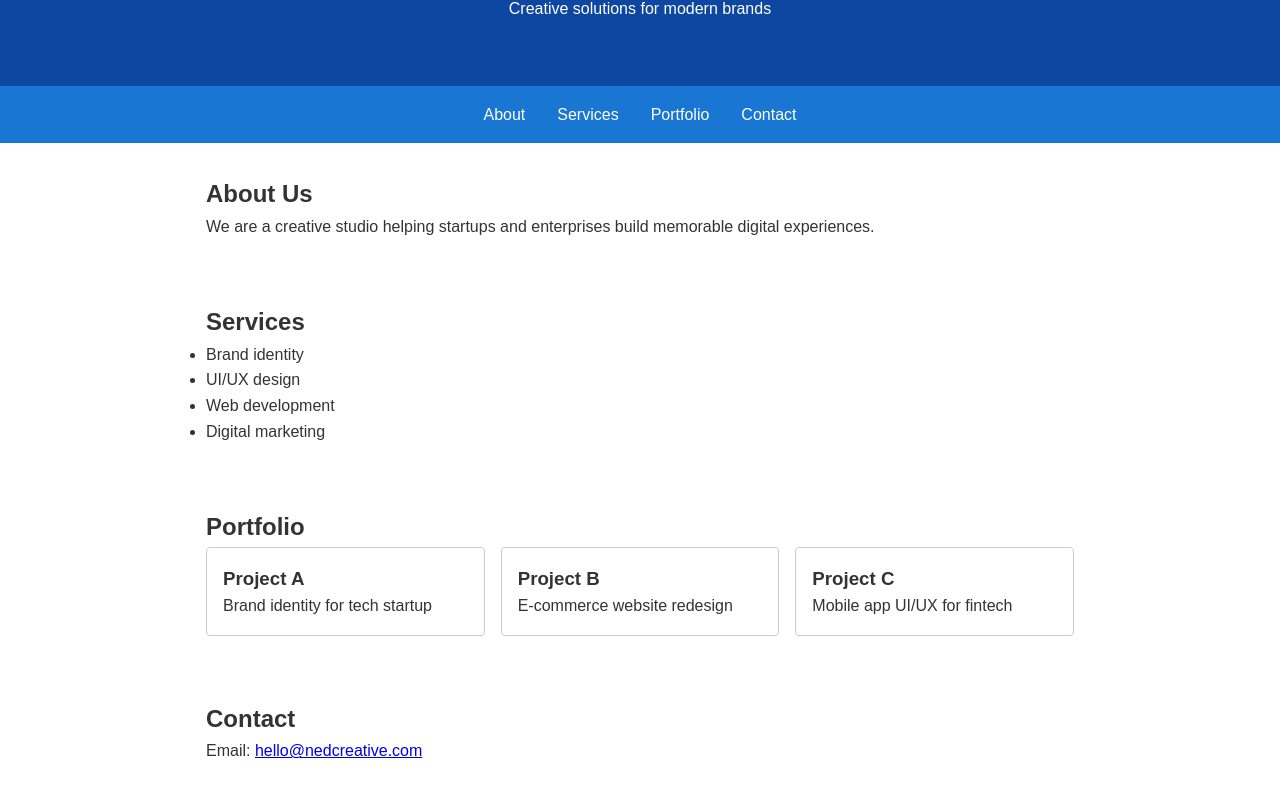
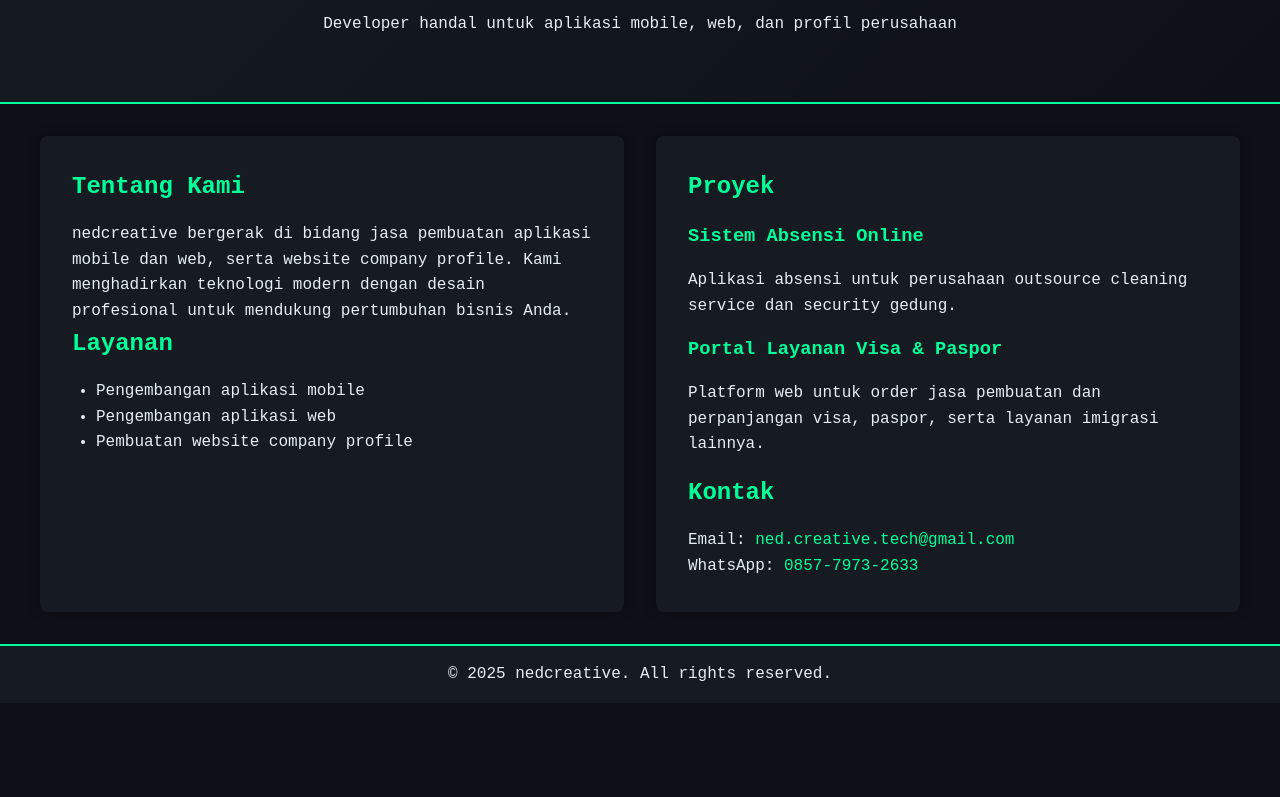
Before and after one commit to altned/nedcreative, a website: page index.html in a window 1280 px wide. Shown: the part 119-916 px from the top of the page. After the commit the page ends 822 px from the top, so only its background shows below. Drawn offline with Linux system fonts and the light colour scheme.

Commit message:
Format about section text

```diff
--- a/index.html
+++ b/index.html
@@ -1,63 +1,56 @@
 <!DOCTYPE html>
-<html lang="en">
+<html lang="id">
 <head>
   <meta charset="UTF-8" />
   <meta name="viewport" content="width=device-width, initial-scale=1.0" />
-  <title>nedcreative | Creative Solutions</title>
+  <meta name="description" content="nedcreative - jasa pembuatan aplikasi mobile, web, dan company profile" />
+  <title>nedcreative | Mobile & Web Solutions</title>
   <link rel="stylesheet" href="style.css" />
 </head>
 <body>
-  <header class="hero">
-    <h1>nedcreative</h1>
-    <p>Creative solutions for modern brands</p>
+  <header class="hero animate">
+    <h1>&lt;nedcreative/&gt;</h1>
+    <p>Developer handal untuk aplikasi mobile, web, dan profil perusahaan</p>
   </header>
 
-  <nav class="navbar">
-    <ul>
-      <li><a href="#about">About</a></li>
-      <li><a href="#services">Services</a></li>
-      <li><a href="#portfolio">Portfolio</a></li>
-      <li><a href="#contact">Contact</a></li>
-    </ul>
-  </nav>
-
+  <main class="columns">
+    <div class="column animate">
       <section id="about">
-    <h2>About Us</h2>
-    <p>We are a creative studio helping startups and enterprises build memorable digital experiences.</p>
+        <h2>Tentang Kami</h2>
+        <p>nedcreative bergerak di bidang jasa pembuatan aplikasi mobile dan web, serta website company profile.
+          Kami menghadirkan teknologi modern dengan desain profesional untuk mendukung pertumbuhan bisnis Anda.</p>
       </section>
 
       <section id="services">
-    <h2>Services</h2>
+        <h2>Layanan</h2>
         <ul>
-      <li>Brand identity</li>
-      <li>UI/UX design</li>
-      <li>Web development</li>
-      <li>Digital marketing</li>
+          <li>Pengembangan aplikasi mobile</li>
+          <li>Pengembangan aplikasi web</li>
+          <li>Pembuatan website company profile</li>
         </ul>
       </section>
+    </div>
 
-  <section id="portfolio">
-    <h2>Portfolio</h2>
-    <div class="projects">
-      <article class="project">
-        <h3>Project A</h3>
-        <p>Brand identity for tech startup</p>
+    <div class="column animate">
+      <section id="projects">
+        <h2>Proyek</h2>
+        <article>
+          <h3>Sistem Absensi Online</h3>
+          <p>Aplikasi absensi untuk perusahaan outsource cleaning service dan security gedung.</p>
         </article>
-      <article class="project">
-        <h3>Project B</h3>
-        <p>E-commerce website redesign</p>
+        <article>
+          <h3>Portal Layanan Visa & Paspor</h3>
+          <p>Platform web untuk order jasa pembuatan dan perpanjangan visa, paspor, serta layanan imigrasi lainnya.</p>
         </article>
-      <article class="project">
-        <h3>Project C</h3>
-        <p>Mobile app UI/UX for fintech</p>
-      </article>
-    </div>
       </section>
 
       <section id="contact">
-    <h2>Contact</h2>
-    <p>Email: <a href="mailto:hello@nedcreative.com">hello@nedcreative.com</a></p>
+        <h2>Kontak</h2>
+        <p>Email: <a href="mailto:ned.creative.tech@gmail.com">ned.creative.tech@gmail.com</a></p>
+        <p>WhatsApp: <a href="https://wa.me/6285779732633">0857-7973-2633</a></p>
       </section>
+    </div>
+  </main>
 
   <footer>
     <p>&copy; <span id="year"></span> nedcreative. All rights reserved.</p>
--- a/style.css
+++ b/style.css
@@ -5,57 +5,86 @@
 }
 
 body {
-  font-family: Arial, sans-serif;
+  font-family: 'Courier New', monospace;
   line-height: 1.6;
-  color: #333;
+  color: #e6edf3;
+  background: #0d1117;
+}
+
+a {
+  color: #00ff99;
+  text-decoration: none;
+}
+
+a:hover {
+  text-decoration: underline;
 }
 
 .hero {
-  background: #0d47a1;
-  color: #fff;
+  text-align: center;
   padding: 4rem 1rem;
-  text-align: center;
+  background: linear-gradient(135deg, #161b22, #0d1117);
+  border-bottom: 2px solid #00ff99;
 }
 
-.navbar ul {
+.columns {
   display: flex;
-  justify-content: center;
-  list-style: none;
-  background: #1976d2;
+  flex-wrap: wrap;
+  gap: 2rem;
+  max-width: 1200px;
+  margin: 2rem auto;
 }
 
-.navbar li a {
-  color: #fff;
-  padding: 1rem;
-  display: block;
-  text-decoration: none;
+.column {
+  flex: 1;
+  background: #161b22;
+  padding: 2rem;
+  border-radius: 8px;
+  box-shadow: 0 0 10px rgba(0, 0, 0, 0.5);
 }
 
-.navbar li a:hover {
-  background: #0d47a1;
+h1, h2, h3 {
+  color: #00ff99;
+  margin-bottom: 1rem;
 }
 
-section {
-  padding: 2rem 1rem;
-  max-width: 900px;
-  margin: 0 auto;
+ul {
+  list-style: disc;
+  margin-left: 1.5rem;
+  margin-bottom: 1rem;
 }
 
-.projects {
-  display: grid;
-  grid-template-columns: repeat(auto-fit, minmax(200px, 1fr));
-  gap: 1rem;
-}
-
-.project {
-  border: 1px solid #ccc;
-  padding: 1rem;
-  border-radius: 4px;
+article {
+  margin-bottom: 1rem;
 }
 
 footer {
   text-align: center;
-  background: #f4f4f4;
+  background: #161b22;
   padding: 1rem;
+  border-top: 2px solid #00ff99;
   margin-top: 2rem;
 }
+
+
+.animate {
+  opacity: 0;
+  transform: translateY(20px);
+  animation: fadeIn 1s ease forwards, slideUp 1s ease forwards;
+}
+
+@keyframes fadeIn {
+  from { opacity: 0; }
+  to { opacity: 1; }
+}
+
+@keyframes slideUp {
+  from { transform: translateY(20px); }
+  to { transform: translateY(0); }
+}
+
+@media (max-width: 768px) {
+  .columns {
+    flex-direction: column;
+  }
+}
```
Also changed, not shown: package.json (added, +9 -0 lines), test.js (added, +22 -0 lines), 1 other file. Lines whose indentation alone changed are shown as unchanged.
